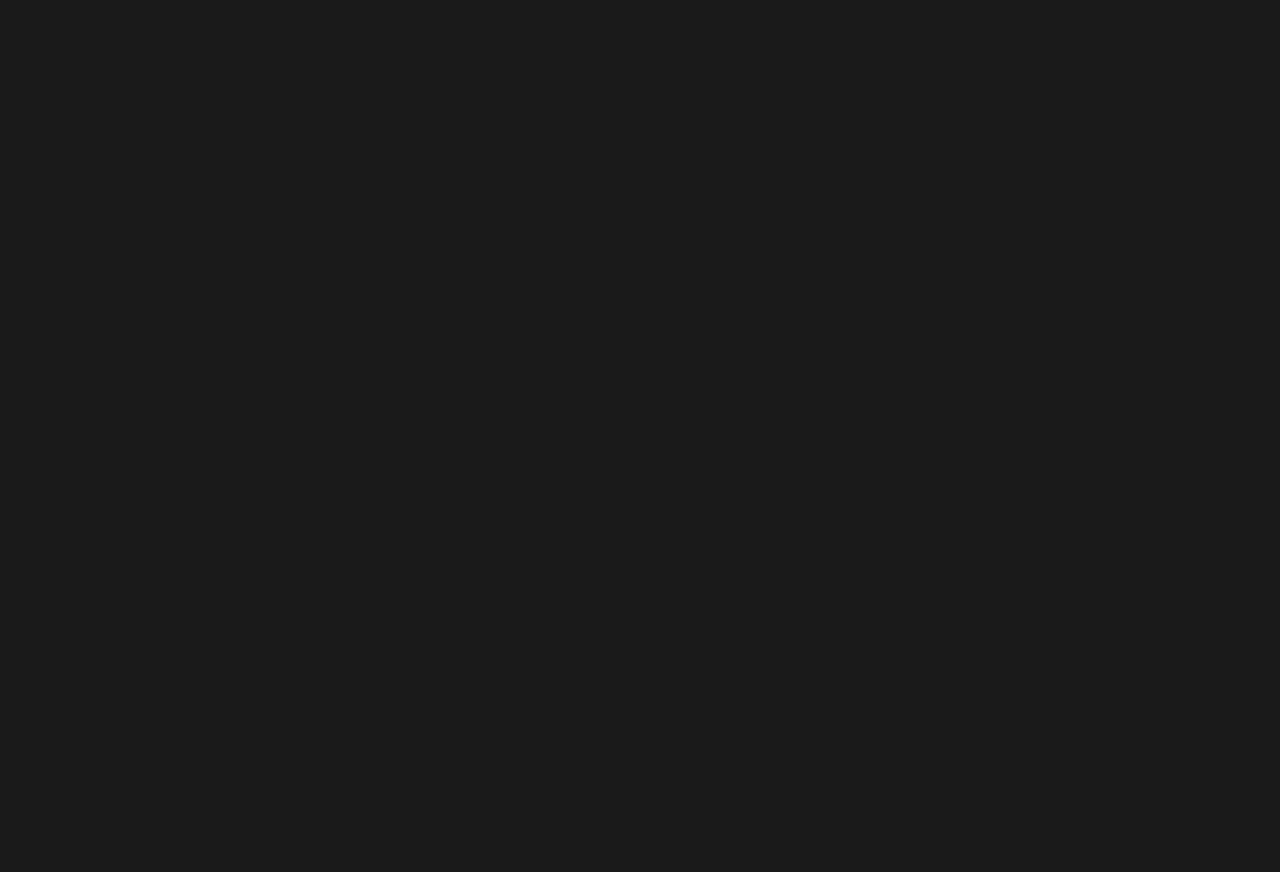
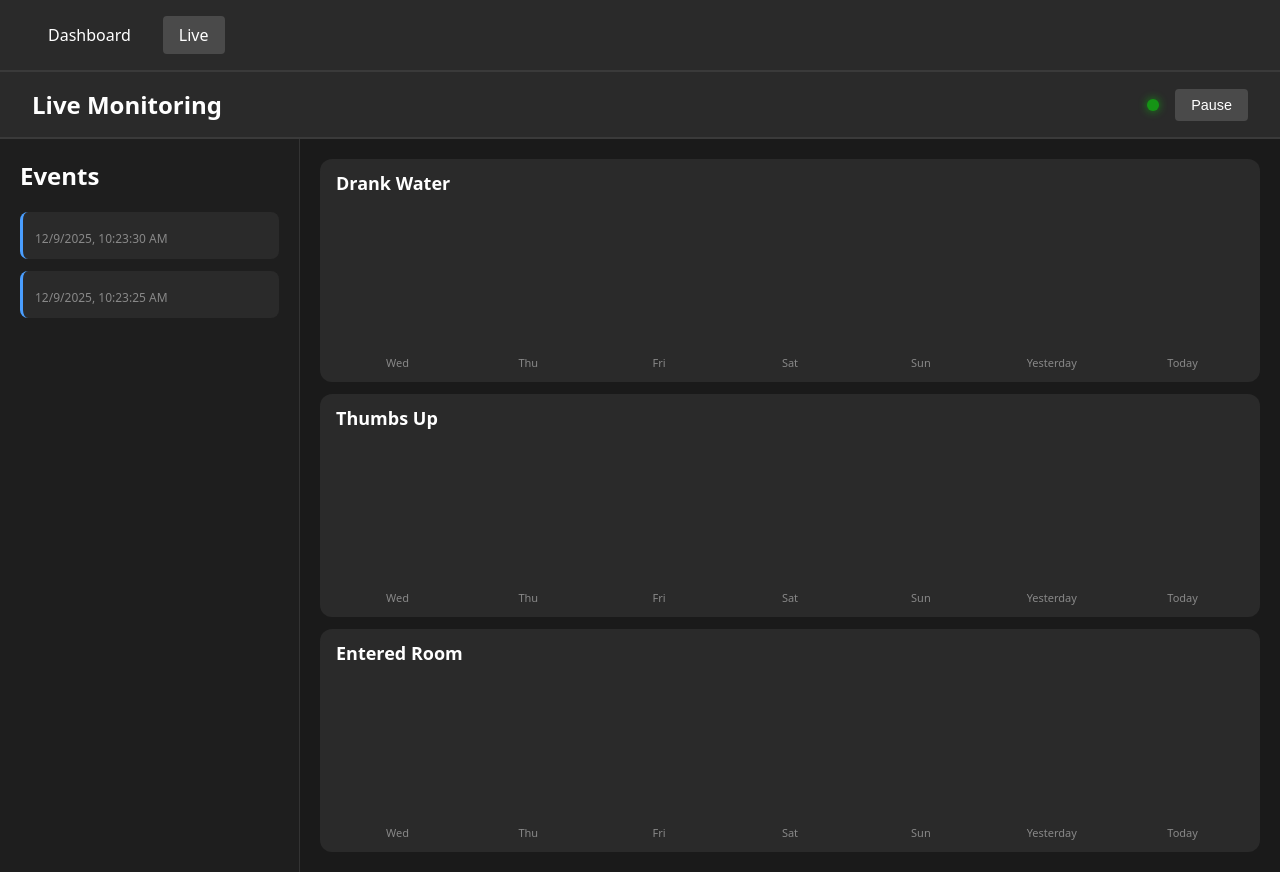
Before and after one commit to NTIG-Helsingborg/AI-Overwatch, a Vue app: page /live in a window 1280 px wide. Before the commit this address had no page. Before the commit the page ends 800 px from the top, so only its background shows below. Built offline with nearby package versions, Linux system fonts and the light colour scheme.

Commit message:
live page and navbar

```diff
--- a/src/App.vue
+++ b/src/App.vue
@@ -1,3 +1,35 @@
 <template>
-  <router-view />
+  <div id="app">
+    <nav class="main-nav">
+      <router-link to="/">Dashboard</router-link>
+      <router-link to="/live">Live</router-link>
+    </nav>
+    <router-view />
+  </div>
 </template>
+
+<style>
+.main-nav {
+  display: flex;
+  gap: 1rem;
+  padding: 1rem 2rem;
+  background-color: #2a2a2a;
+  border-bottom: 2px solid #3a3a3a;
+}
+
+.main-nav a {
+  color: #ffffff;
+  text-decoration: none;
+  padding: 0.5rem 1rem;
+  border-radius: 4px;
+  transition: background-color 0.2s ease;
+}
+
+.main-nav a:hover {
+  background-color: #3a3a3a;
+}
+
+.main-nav a.router-link-active {
+  background-color: #4a4a4a;
+}
+</style>
--- a/src/router/index.js
+++ b/src/router/index.js
@@ -1,11 +1,17 @@
 import { createRouter, createWebHistory } from 'vue-router'
 import Dashboard from '../views/Dashboard.vue'
+import Live from '../views/Live.vue'
 
 const routes = [
   {
     path: '/',
     name: 'Dashboard',
     component: Dashboard
+  },
+  {
+    path: '/live',
+    name: 'Live',
+    component: Live
   }
 ]
 
--- /dev/null
+++ b/src/views/Live.vue
@@ -0,0 +1,142 @@
+<script setup>
+import { ref, onMounted, onUnmounted } from 'vue'
+import EventSidebar from '../components/EventSidebar.vue'
+import StatsPanel from '../components/StatsPanel.vue'
+
+const events = ref([])
+const isLive = ref(true)
+let updateInterval = null
+
+// Simulera live-uppdateringar
+const fetchLiveEvents = () => {
+  // Här kan du senare koppla till en riktig websocket eller API
+  console.log('Hämtar live-data...')
+
+  // Exempel: lägg till ett nytt event varje uppdatering
+  const newEvent = {
+    id: Date.now(),
+    type: ['info', 'warning', 'error'][Math.floor(Math.random() * 3)],
+    timestamp: new Date().toISOString(),
+    message: `Live event ${new Date().toLocaleTimeString()}`,
+    source: 'Live System'
+  }
+
+  events.value = [newEvent, ...events.value].slice(0, 50) // Behåll max 50 events
+}
+
+onMounted(() => {
+  // Starta live-uppdateringar
+  fetchLiveEvents()
+  updateInterval = setInterval(fetchLiveEvents, 5000) // Uppdatera var 5:e sekund
+})
+
+onUnmounted(() => {
+  // Stoppa live-uppdateringar när komponenten avmonteras
+  if (updateInterval) {
+    clearInterval(updateInterval)
+  }
+})
+
+const toggleLive = () => {
+  isLive.value = !isLive.value
+  if (isLive.value) {
+    updateInterval = setInterval(fetchLiveEvents, 5000)
+  } else {
+    clearInterval(updateInterval)
+  }
+}
+</script>
+
+<template>
+  <div class="live-container">
+    <div class="live-header">
+      <h1>Live Monitoring</h1>
+      <div class="live-controls">
+        <span :class="['status-indicator', { active: isLive }]"></span>
+        <button @click="toggleLive" class="toggle-btn">
+          {{ isLive ? 'Pause' : 'Resume' }}
+        </button>
+      </div>
+    </div>
+    <div class="dashboard-content">
+      <EventSidebar :events="events" />
+      <StatsPanel :events="events" />
+    </div>
+  </div>
+</template>
+
+<style scoped>
+.live-container {
+  display: flex;
+  flex-direction: column;
+  width: 100%;
+  height: 100vh;
+  background-color: #1a1a1a;
+  overflow: hidden;
+}
+
+.live-header {
+  display: flex;
+  justify-content: space-between;
+  align-items: center;
+  padding: 1rem 2rem;
+  background-color: #2a2a2a;
+  border-bottom: 2px solid #3a3a3a;
+}
+
+.live-header h1 {
+  color: #ffffff;
+  font-size: 1.5rem;
+  margin: 0;
+}
+
+.live-controls {
+  display: flex;
+  align-items: center;
+  gap: 1rem;
+}
+
+.status-indicator {
+  width: 12px;
+  height: 12px;
+  border-radius: 50%;
+  background-color: #666;
+  transition: all 0.3s ease;
+}
+
+.status-indicator.active {
+  background-color: #00ff00;
+  box-shadow: 0 0 10px #00ff00;
+  animation: pulse 2s infinite;
+}
+
+@keyframes pulse {
+  0%, 100% {
+    opacity: 1;
+  }
+  50% {
+    opacity: 0.5;
+  }
+}
+
+.toggle-btn {
+  padding: 0.5rem 1rem;
+  background-color: #4a4a4a;
+  color: #ffffff;
+  border: none;
+  border-radius: 4px;
+  cursor: pointer;
+  font-size: 0.9rem;
+  transition: background-color 0.2s ease;
+}
+
+.toggle-btn:hover {
+  background-color: #5a5a5a;
+}
+
+.dashboard-content {
+  display: flex;
+  flex: 1;
+  overflow: hidden;
+}
+</style>
```
